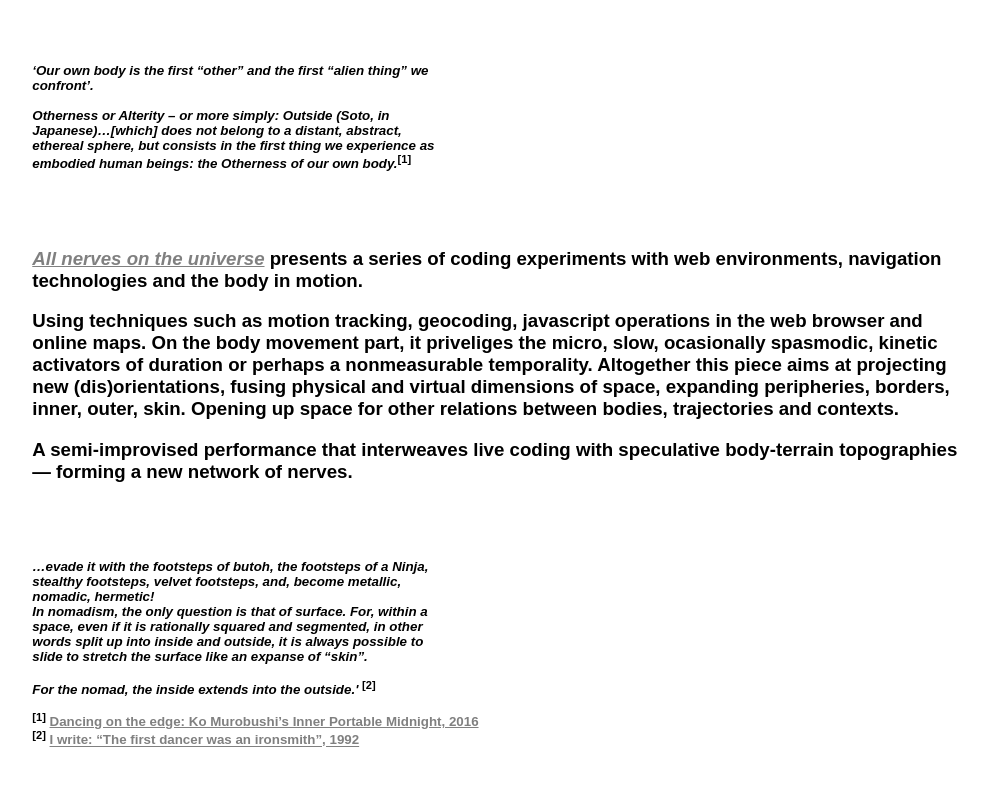
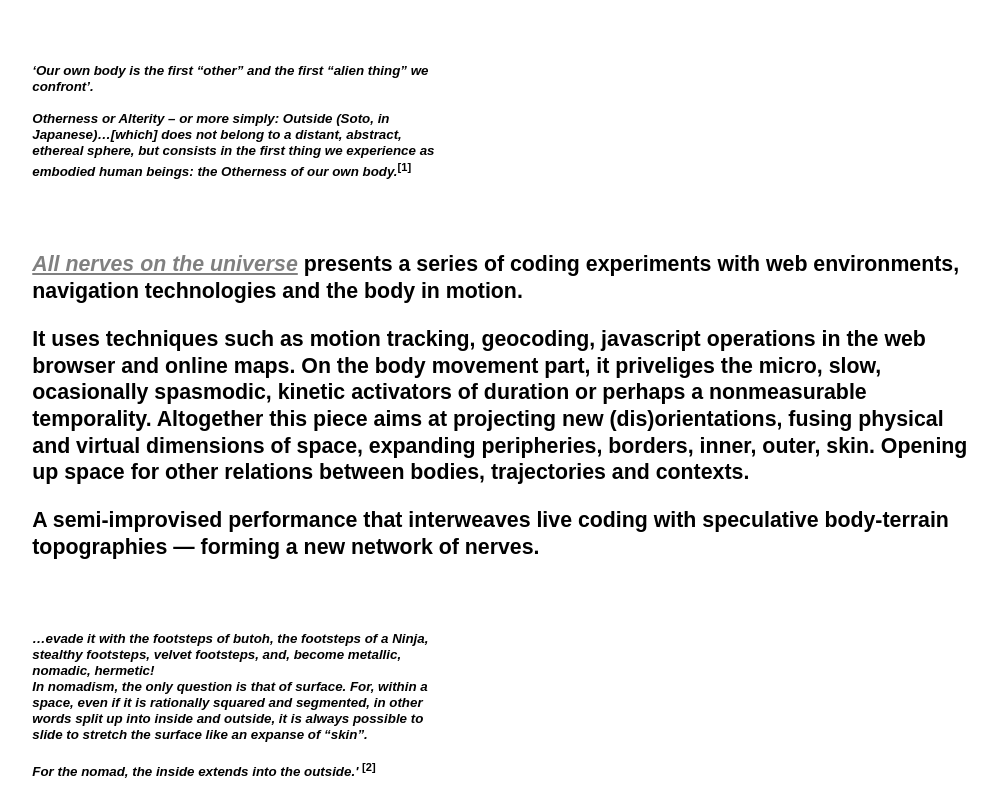
Before and after one commit to JoBCB/jobcb.github.io, a plain HTML site: page ways_of_moving/performance.html in a window 1280 px wide. Shown: the top 791 px of the page, without its empty margins (1-998 px from the left). Drawn offline with Linux system fonts and the light colour scheme.

Commit message:
Typo correction

```diff
--- a/ways_of_moving/performance.html
+++ b/ways_of_moving/performance.html
@@ -35,9 +35,13 @@ body{
 #description{
 	width: 75%;
 	margin: 5% 2%;
-    font-family: sans-serif;
+  font-family: sans-serif;
     font-weight: bold;
-    font-size: 14pt;
+}
+
+.insidedescription{
+    font-size: 16pt;
+    line-height: 20pt;
 }
 
 a:link, a:visited, a:hover{
@@ -48,6 +52,7 @@ a:link, a:visited, a:hover{
 .quote{
 	font-size: 10pt;
 	width: 42.5%;
+  line-height: 12pt;
 }
 
 .slide {
@@ -65,12 +70,12 @@ position: static;
 <p class="quote"><i>‘Our own body is the first “other” and the first “alien thing” we confront’.<br><br>
 Otherness or Alterity – or more simply: Outside (Soto, in Japanese)…[which] does not belong to a distant, abstract, ethereal sphere, but consists in the first thing we experience as embodied human beings: the Otherness of our own body.</i><sup>[1]</sup></p>
 <br> <br>
-<p><!-- Expanding on the notion of the outside from the Butoh dancer Ko Murobushi,  -->
+<p class="insidedescription"><!-- Expanding on the notion of the outside from the Butoh dancer Ko Murobushi,  -->
 <a href="https://vimeo.com/236096473" target="_blank"><i>All nerves on the universe</i></a> presents a series of coding experiments with web environments, navigation technologies and the body in motion.</p>
 
-<p>Using techniques such as motion tracking, geocoding, javascript operations in the web browser and online maps. On the body movement part, it priveliges the micro, slow, ocasionally spasmodic, kinetic activators of duration or perhaps a nonmeasurable temporality. Altogether this piece aims at projecting new (dis)orientations, fusing physical and virtual dimensions of space, expanding peripheries, borders, inner, outer, skin. Opening up space for other relations between bodies, trajectories and contexts.</p>
+<p class="insidedescription">It uses techniques such as motion tracking, geocoding, javascript operations in the web browser and online maps. On the body movement part, it priveliges the micro, slow, ocasionally spasmodic, kinetic activators of duration or perhaps a nonmeasurable temporality. Altogether this piece aims at projecting new (dis)orientations, fusing physical and virtual dimensions of space, expanding peripheries, borders, inner, outer, skin. Opening up space for other relations between bodies, trajectories and contexts.</p>
 
-<p>A semi-improvised performance that interweaves live coding with speculative body-terrain topographies — forming a new network of nerves. </p>
+<p class="insidedescription">A semi-improvised performance that interweaves live coding with speculative body-terrain topographies — forming a new network of nerves. </p>
 
 <br><br>
 <p class="quote"><i>…evade it with the footsteps of butoh, the footsteps of a Ninja, stealthy footsteps, velvet footsteps, and, become metallic, nomadic, hermetic!<br>
```
